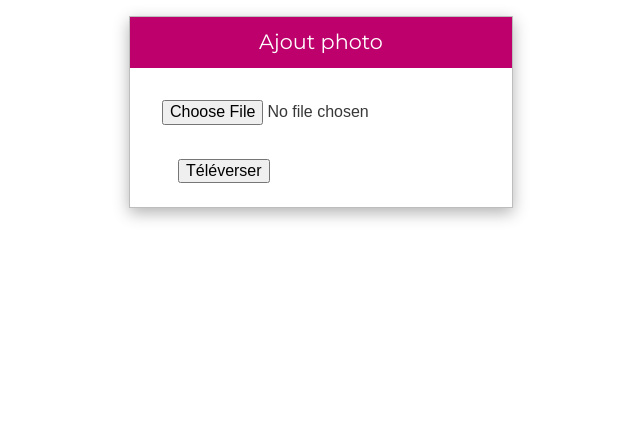
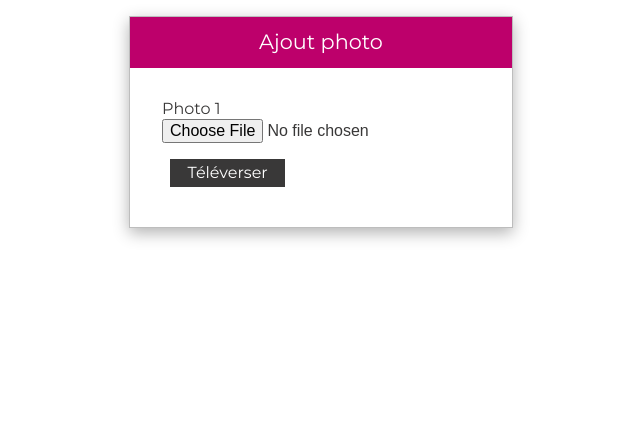
Before and after one commit to Gazowski/projet_picturing, a CodeIgniter app: page /projet_picturing/index.php/ad/photo_form in a window 1280 px wide. Shown: the part 160-595 px from the top of the page, without its empty margins (319-959 px from the left). Run offline with CodeIgniter, Linux system fonts and the light colour scheme; data comes from the database, SQL or seed files in the repository; data that the repository does not hold is empty.

Commit message:
ajout de plusieurs photos possible pour ad produit

```diff
--- a/app_photo/controllers/ad.php
+++ b/app_photo/controllers/ad.php
@@ -146,12 +146,15 @@ class Ad extends CI_Controller {
                 'location' => $this->input->post('location'),
                 'owner' => $this->ion_auth->user()->row()->id,
 			];
+			// mémorisation de la catégory (pour le nombre de photo)
+			$this->type = $this->input->post('type');
         }
         // ajout de l'annonce dans la DB
 		if ($this->form_validation->run() === TRUE && $this->ad_model->add_ad($data))
 		{
+
 			// ouverture du formulaire d'ajout photo
-			redirect("photo_form", 'refresh');
+			$this->photo_form();
 		}
 		else
 		{
@@ -216,6 +219,8 @@ class Ad extends CI_Controller {
 	{
 		$data['message'] = '';
 		$data['title'] = 'Ajout photo';
+		$this->session->set_userdata('nb_photo', $this->type == 'produit' ? 3 : 1);
+		$data['nb_photo'] = $this->session->userdata['nb_photo'];
 		$this->load->template('pages/photo_form',$data);
 	}
 
@@ -229,22 +234,27 @@ class Ad extends CI_Controller {
 
 		$this->load->library('upload', $config);
 
-		if ( ! $this->upload->do_upload('photo'))
+		$url_photo = [];
+		$nb_photo = $this->session->userdata['nb_photo'];
+		// on vérifie l'ajout de chaque photo
+		for($i=1;$i<=$nb_photo;$i++)
 		{
-			// check to see if we are creating the ad
+			if ( ! $this->upload->do_upload('photo'.$i))
+			{
 				$this->session->set_flashdata('message', $this->upload->display_errors());
-			// ouverture du formulaire d'ajout photo
+				// retour vers le formulaire d'ajout photo
 				redirect("photo_form", 'refresh');
 			}
 			else
 			{
 				$data = array('upload_data' => $this->upload->data());
-			// on récupère le nom du fichier téléverser et on l'enregistre dans la db
-			$photo_url = 'assets/img/' . $data['upload_data']['file_name'];
-			$last_id = $this->session->userdata['last_ad'];
+				// on récupère le nom du fichier téléverser et on le mémorise
+				$photo_url[] = 'assets/img/' . $data['upload_data']['file_name'];
+			}
+		}
+		$last_ad = $this->session->flashdata('last_ad');
 		// on enregistre le lien de la photo dans la db (le 1e paramètre est laissé vide , le model prendra la dernière id insérer)
-			$store = $this->ad_model->update_ad($last_id,['photo' => $photo_url]);
-		}
+		$store = $this->ad_model->update_ad($last_ad,['photo' => implode(',',$photo_url)]);
 
 		// verification si la l'url a été ajouté
 		if(!$store)
--- a/app_photo/models/ad_model.php
+++ b/app_photo/models/ad_model.php
@@ -81,7 +81,7 @@ class Ad_model extends CI_Model {
     public function add_ad($data)
     {
         $query = $this->db->insert('ad',$data);
-        $this->session->userdata['last_ad'] = $this->db->insert_id();
+        $this->session->set_flashdata('last_ad', $this->db->insert_id());
         return $query;
     }
 
--- a/app_photo/views/pages/detail_ad.php
+++ b/app_photo/views/pages/detail_ad.php
@@ -1,3 +1,6 @@
+<?php
+  $photos = explode(',',$ad['photo']);
+?>
 <div class="detail_ad"
       data-component='detail'
       data-table='ad'
@@ -6,7 +9,7 @@
   <div class="titre_img_desc_prix">
     <div class="img_titre">
       <div>
-        <img src="<?= base_url($ad['photo'])?>" alt="<?= $ad['title'] ?>"/>
+        <img src="<?= base_url($photos[0])?>" alt="<?= $ad['title'] ?>"/>
       </div>
       <div>
         <h3 id='title'
--- a/app_photo/views/pages/photo_form.php
+++ b/app_photo/views/pages/photo_form.php
@@ -1,15 +1,17 @@
+
 <section class="form" data-component='form'>
     <div class="titre_form">
         <h1><?= $title ?></h1>
     </div>
     <div class="content_form">
-        <div id="infoMessage"><?php echo $message;?></div>
-        <?php echo form_open_multipart('ad/upload_photo');?>
-            <input type="file" name="photo" size="20" />
-            <br /><br />
-            <div class='button_container'>
-                <input type="submit" value="Téléverser" />
-            </div>
+        <div id="infoMessage"><?= $message;?></div>
+            <?= form_open_multipart('ad/upload_photo');?>
+            <?php for($i = 0 ; $i < $nb_photo; $i++){ ?>
+                Photo <?= $i+1 ?>
+                <input type="file" name="photo<?= $i+1 ?>" size="20" />
+                <br />
+                <?php } ?>
+            <input class='button' type="submit" value="Téléverser" />
         </form>
     <div>
 </section>
--- a/app_photo/views/pages/tile.php
+++ b/app_photo/views/pages/tile.php
@@ -11,9 +11,10 @@
       </a>
     <?php } ?>
     <?php foreach($ad as $row) {
-      $unactive = $row['active'] == 0 ? ' unactive' : ''?>
+      $photos = explode(',',$row['photo']);
+      $unactive = $row['active'] == 0 ? ' unactive' : '' ;?>
       <div class="child<?= $unactive ?>" data-js-tile=<?= $row['id_ad'] ?>>
-            <img src="<?= base_url($row['photo'])?>" alt="<?= $row['title'] ?>"/>
+            <img src="<?= base_url($photos[0])?>" alt="<?= $row['title'] ?>"/>
             <h3><?= $row['title'] ?></h3>
             <p><?= $row['description'] ?></p>
             <div class="prix">
```
Also changed, not shown: app_photo/core/MY_Loader.php (line endings or trailing spaces). Lines whose indentation alone changed are shown as unchanged.
